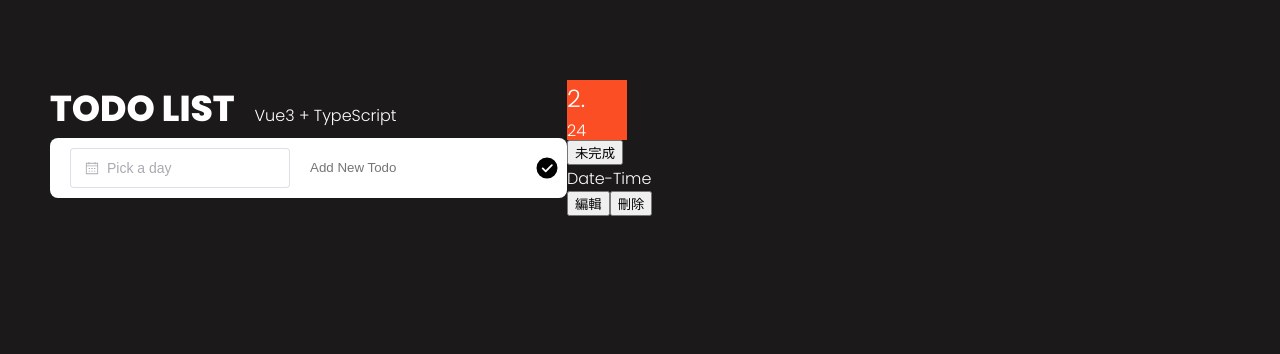
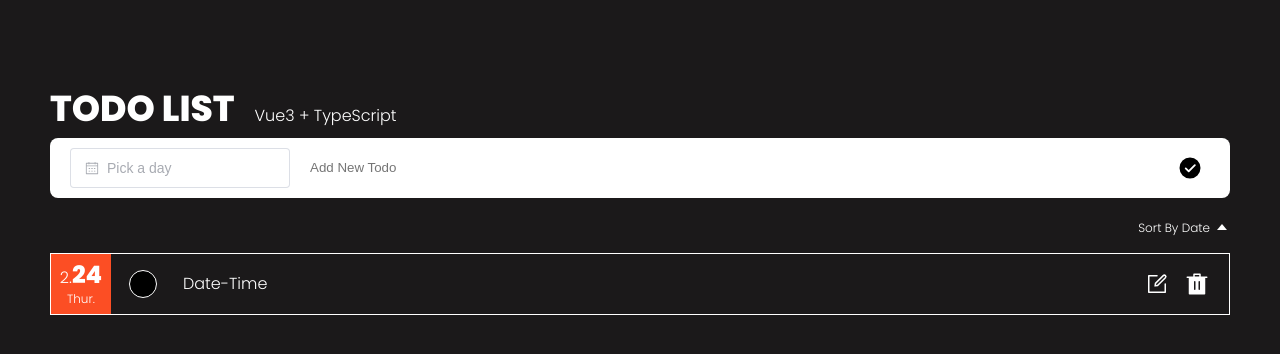
Before and after one commit to YUNI0107/Vue3_Type_Todos, a Vue app: page / in a window 1280 px wide. Shown: the top 354 px of the page. Built offline with nearby package versions, Linux system fonts and the light colour scheme.

Commit message:
Basic Todo Layout

```diff
--- a/src/App.vue
+++ b/src/App.vue
@@ -1,5 +1,5 @@
 <script setup lang="ts">
-import { provide, ref } from "vue"
+import { provide, ref, computed } from "vue"
 
 // components
 import AddTodoSection from "@/components/layout/AddTodoSection/AddTodoSection.vue"
@@ -11,7 +11,12 @@ import type { ITodoItem } from "@/types/others"
 // data
 import { todoDefaultList } from "@/data/todoDefaultList"
 
+// icon
+import { CaretTop } from "@element-plus/icons-vue"
+
+// state
 const todoList = ref(todoDefaultList)
+const isDesc = ref(true)
 
 // operation
 const addTodo = (newItem: ITodoItem) => {
@@ -26,8 +31,14 @@ const deleteTodo = (index: number) => {
   todoList.value.splice(index, 1)
 }
 
+const todoDateList = computed(() => {
+  return todoList.value.sort((a, b) => {
+    return a.timeStamp - b.timeStamp
+  })
+})
+
 provide("todoList", {
-  todoList: todoList.value,
+  todoList: todoDateList,
   addTodo,
   reviseTodo,
   deleteTodo,
@@ -44,7 +55,14 @@ provide("todoList", {
       <AddTodoSection />
     </div>
 
-    <TodoListSection />
+    <div class="todo-section">
+      <div class="sort-section">
+        <p>Sort By Date</p>
+        <el-icon color="#fff"><caret-top /></el-icon>
+      </div>
+      <h1 v-if="todoList.length === 0">無代辦事項</h1>
+      <TodoListSection v-else />
+    </div>
   </el-container>
 </template>
 
@@ -60,6 +78,7 @@ provide("todoList", {
   color: #fff;
   font-family: "Poppins", sans-serif;
   font-size: 16px;
+  flex-direction: column;
 }
 
 .title {
@@ -71,4 +90,20 @@ provide("todoList", {
 .title-group {
   align-items: baseline;
 }
+
+.todo-section {
+  padding: 20px 0;
+}
+
+.sort-section {
+  text-align: right;
+  display: flex;
+  align-items: center;
+  justify-content: flex-end;
+}
+
+.sort-section p {
+  margin-right: 4px;
+  font-size: 12px;
+}
 </style>
--- a/src/components/commons/Input/Input.vue
+++ b/src/components/commons/Input/Input.vue
@@ -56,9 +56,9 @@ watch(
 </script>
 
 <template>
-  <el-row>
-    <el-col :span="23">
-      <div class="input-section">
+  <div class="input-container">
+    <div class="input-section">
+      <div class="selection">
         <el-date-picker
           v-model="dateValue"
           type="date"
@@ -83,24 +83,39 @@ watch(
           type="text"
           v-model="inputValue"
           :placeholder="placeholder"
+          :class="{ revise: mode === 'reviseMode' }"
         />
       </div>
       <p class="warn-text" v-if="isWarnShow">日期或代辦事項不得為空</p>
-    </el-col>
+    </div>
 
-    <el-col :span="1">
+    <div class="tools">
       <button class="button" @click="reviseTodoCheck">
-        <el-icon><circle-check-filled /></el-icon>
+        <el-icon :color="mode === 'reviseMode' && '#2ecc71'"
+          ><circle-check-filled
+        /></el-icon>
       </button>
-      <button v-if="mode === 'reviseMode'" @click="$emit('cancelEdit')">
-        <el-icon><circle-close-filled /></el-icon>
+      <button
+        class="button"
+        v-if="mode === 'reviseMode'"
+        @click="$emit('cancelEdit')"
+      >
+        <el-icon :color="mode === 'reviseMode' && '#e74c3c'"
+          ><circle-close-filled
+        /></el-icon>
       </button>
-    </el-col>
-  </el-row>
+    </div>
+  </div>
 </template>
 
 <style scoped>
+.input-container {
+  display: flex;
+}
 .input-section {
+  flex: 1;
+}
+.selection {
   display: flex;
 }
 .text-input {
@@ -108,6 +123,17 @@ watch(
   border: none;
   outline: none;
   padding: 10px 20px;
+}
+.text-input.revise {
+  background: black;
+  color: #fff;
+  margin-left: 12px;
+  border-radius: 5px;
+  flex: 1;
+}
+
+.text-input.revise:focus {
+  border: solid 1px #eee;
 }
 .cell {
   height: 30px;
@@ -140,4 +166,8 @@ watch(
   font-size: 12px;
   padding-top: 10px;
 }
+
+.tools {
+  display: flex;
+}
 </style>
--- a/src/components/layout/TodoListSection/components/TodoItem/TodoItem.vue
+++ b/src/components/layout/TodoListSection/components/TodoItem/TodoItem.vue
@@ -9,6 +9,9 @@ import type { ITodoItem } from "@/types/others"
 
 // utils
 import getDate from "@/utils/getDate"
+
+// icon
+import { Edit, DeleteFilled } from "@element-plus/icons-vue"
 
 const props = defineProps<{
   item: ITodoItem
@@ -41,29 +44,35 @@ const reviseTodoCheck = (item: ITodoItem) => {
 </script>
 
 <template>
-  <div>
-    <div v-if="!isEditing">
+  <div class="todo-item" :class="item.isDone && 'done'">
+    <div v-if="!isEditing" class="show-item">
       <div class="date-block">
-        <h2>{{ date.month }}.</h2>
-        <p>{{ date.day }}</p>
+        <div>
+          <p>{{ date.month }}.</p>
+          <h2>{{ date.day }}</h2>
+        </div>
+        <p class="week">{{ date.week }}</p>
       </div>
-
-      <div>
-        <div>
+      <div class="content-block">
+        <div class="content-info">
           <button @click="reviseTodoCheck({ ...item, isDone: !item.isDone })">
-            {{ item.isDone ? "完成" : "未完成" }}
+            <div class="ball" :class="{ done: item.isDone }"></div>
           </button>
           <p>{{ item.content }}</p>
         </div>
 
-        <div>
-          <button @click="handleMode(true)">編輯</button>
-          <button @click="deleteTodo(props.index)">刪除</button>
+        <div class="content-tool">
+          <button class="button" @click="handleMode(true)">
+            <el-icon color="#fff"><edit /></el-icon>
+          </button>
+          <button class="button" @click="deleteTodo(props.index)">
+            <el-icon color="#fff"><delete-filled /></el-icon>
+          </button>
         </div>
       </div>
     </div>
 
-    <div v-else>
+    <div class="input-block" v-else>
       <Input
         mode="reviseMode"
         placeholder="Edit the Todo"
@@ -77,9 +86,96 @@ const reviseTodoCheck = (item: ITodoItem) => {
 </template>
 
 <style scoped>
+.todo-item {
+  width: 100%;
+  border: solid 1px #fff;
+  margin: 16px 0;
+}
+.todo-item.done {
+  opacity: 0.25;
+}
+
+.show-item {
+  display: flex;
+  width: 100%;
+}
+
 .date-block {
   background-color: var(--theme-red);
   width: 60px;
-  height: 60px;
+  min-width: 60px;
+  min-height: 60px;
+  display: flex;
+  justify-content: center;
+  align-items: center;
+  flex-direction: column;
+}
+
+.date-block h2 {
+  font-weight: 800;
+  font-size: 24px;
+  display: inline-block;
+  line-height: 28px;
+}
+
+.date-block p {
+  display: inline-block;
+  line-height: 18px;
+}
+.date-block .week {
+  font-size: 12px;
+  line-height: 16px;
+}
+
+.content-block {
+  flex: 1;
+  padding: 0 12px;
+  display: flex;
+  align-items: center;
+  justify-content: space-between;
+}
+
+.content-block .content-info {
+  display: flex;
+  align-items: center;
+}
+
+.content-block .content-info p {
+  margin-left: 20px;
+}
+
+.content-block .content-info button {
+  background: none;
+  outline: none;
+  border: none;
+}
+.content-block .content-info .ball {
+  position: relative;
+  width: 28px;
+  height: 28px;
+  border-radius: 50%;
+  background-color: black;
+  border: solid 1px #fff;
+  cursor: pointer;
+}
+
+.content-block .content-info .ball.done::before {
+  content: "";
+  width: 20px;
+  height: 20px;
+  background-color: #fff;
+  position: absolute;
+  top: 50%;
+  left: 50%;
+  border-radius: 50%;
+  transform: translate(-50%, -50%);
+}
+
+.content-tool {
+  display: flex;
+}
+
+.input-block {
+  padding: 10px 12px;
 }
 </style>
--- a/src/utils/getDate.ts
+++ b/src/utils/getDate.ts
@@ -1,3 +1,5 @@
+import getWeekDay from "@/utils/getWeekDay"
+
 function getDate(timeStamp: number) {
   const day = new Date(timeStamp)
 
@@ -8,7 +10,11 @@ function getDate(timeStamp: number) {
     return {}
   }
 
-  return { month: day.getMonth() + 1, day: day.getDate() }
+  return {
+    month: day.getMonth() + 1,
+    day: day.getDate(),
+    week: getWeekDay(day.getDay()),
+  }
 }
 
 export default getDate
--- /dev/null
+++ b/src/utils/getWeekDay.ts
@@ -0,0 +1,22 @@
+function getWeekDay(day: number) {
+  switch (day) {
+    case 1:
+      return "Mon."
+    case 2:
+      return "Tues."
+    case 3:
+      return "Wed."
+    case 4:
+      return "Thur."
+    case 5:
+      return "Fri."
+    case 6:
+      return "Sat."
+    case 0:
+      return "Sun."
+    default:
+      return ""
+  }
+}
+
+export default getWeekDay
```
